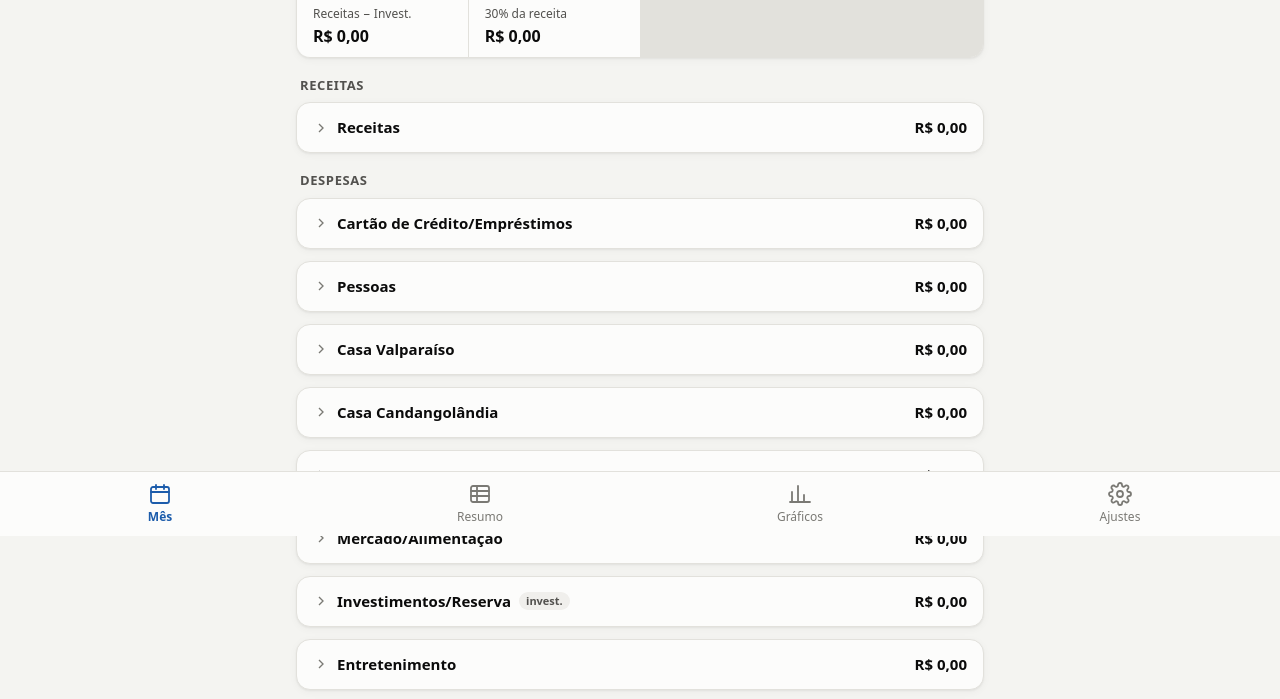
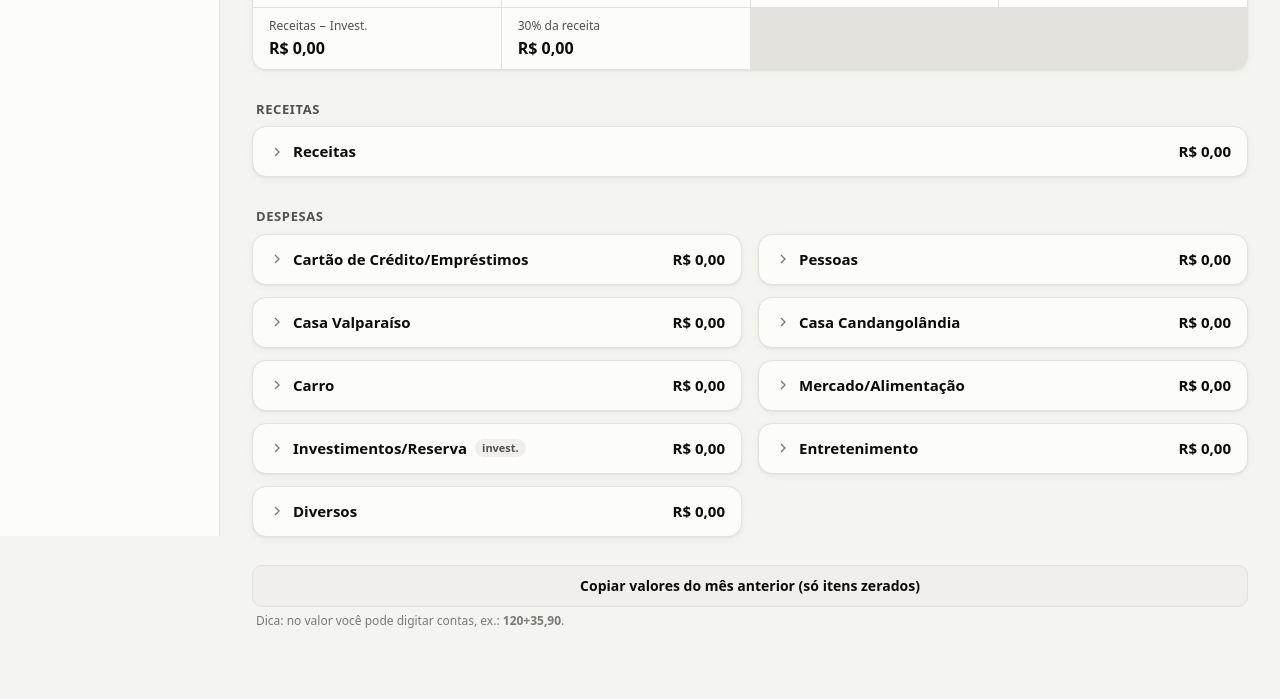
Before and after one commit to jbrenodm/breno-financeiro, a website: page app/index.html in a window 1280 px wide. Shown: the part 264-963 px from the top of the page. Drawn offline with Linux system fonts and the light colour scheme.

Commit message:
Adapta o layout para desktop com menu lateral e colunas
Em telas de 900 px ou mais, as abas viram um menu fixo à esquerda, o
conteúdo fica limitado a 1100 px e os grupos da aba Mês e de Ajustes
ficam em duas colunas. Celular não muda. Inclui teste de layout em 1440 px.

Co-Authored-By: Claude Sonnet 5 <noreply@anthropic.com>

```diff
--- a/app/styles.css
+++ b/app/styles.css
@@ -261,3 +261,27 @@ dialog .dlg-actions { display: flex; gap: 8px; justify-content: flex-end; paddin
   .stats { grid-template-columns: repeat(4, 1fr); }
 }
 a.btn { text-decoration: none; color: inherit; }
+
+@media (min-width: 900px) {
+  body { padding-left: 220px; padding-bottom: 24px; }
+  .topbar { padding: 12px 32px 10px; }
+  .topbar-row, .period { max-width: 1100px; margin-left: auto; margin-right: auto; }
+  main { max-width: 1100px; padding: 20px 32px 40px; }
+  main#view { display: grid; grid-template-columns: repeat(2, minmax(0, 1fr)); column-gap: 16px; align-items: start; }
+  main#view > * { grid-column: 1 / -1; }
+  main#view > .group { grid-column: auto; }
+  main#view > .group[data-key="rec"] { grid-column: 1 / -1; }
+  .tabbar {
+    position: fixed; top: 0; bottom: 0; left: 0; right: auto; width: 220px;
+    display: flex; flex-direction: column; gap: 4px; padding: 16px 12px;
+    border-top: 0; border-right: 1px solid var(--border); padding-bottom: 16px;
+  }
+  .tabbar button {
+    height: auto; flex-direction: row; justify-content: flex-start; gap: 12px;
+    padding: 10px 14px; border-radius: 10px; font-size: 14px;
+  }
+  .tabbar button.active { background: var(--accent-soft); }
+  .tabbar svg { width: 20px; height: 20px; }
+  .chart svg { max-height: 340px; }
+  .toast { left: calc(50% + 110px); }
+}
```
Also changed, not shown: tests/layout.spec.js (added, +13 -0 lines).
